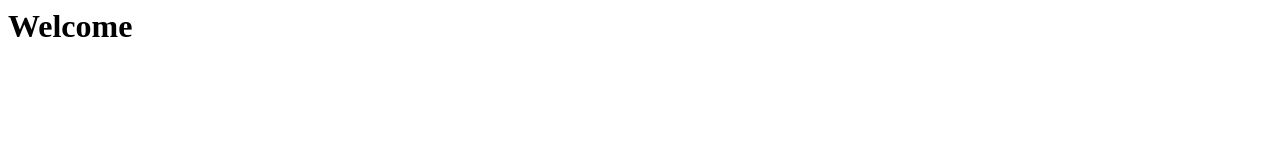
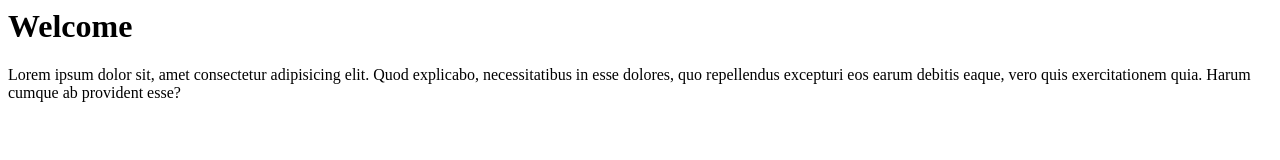
Before and after one commit to pankaj9998/myproject, a plain HTML site: page index.html in a window 1280 px wide. Drawn offline with Linux system fonts and the light colour scheme.

Commit message:
html file updated

```diff
--- a/index.html
+++ b/index.html
@@ -6,5 +6,6 @@
 </head>
 <body>
     <h1>Welcome</h1>
+    <p>Lorem ipsum dolor sit, amet consectetur adipisicing elit. Quod explicabo, necessitatibus in esse dolores, quo repellendus excepturi eos earum debitis eaque, vero quis exercitationem quia. Harum cumque ab provident esse?</p>
 </body>
 </html>
```
